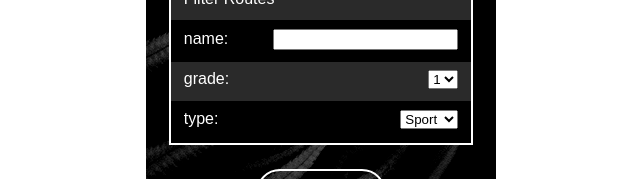
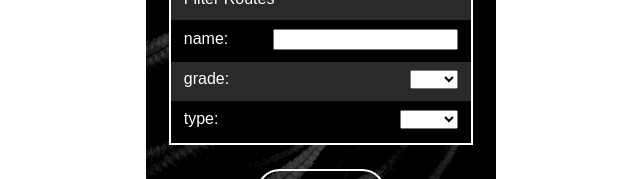
Before and after one commit to 1stBoltCrux/capstone-UI, a React app in the folder ozone/: page / in a window 1280 px wide. Shown: the part 203-382 px from the top of the page, without its empty margins (319-959 px from the left). Built offline with nearby package versions, Linux system fonts and the light colour scheme; no server answers.

Commit message:
end thursday

```diff
--- a/ozone/src/App.js
+++ b/ozone/src/App.js
@@ -27,7 +27,7 @@ class App extends Component {
             <Nav/>
             <Switch>
               <Route path="/myList" exact component={()=> <MyList myRoutes={myRoutes}/> }/>
-              <Route path="/" exact component={Home}/>
+              <Route path="/" exact component={()=><Home routes={routes} />}/>
               <Route path="/list" render={()=> <List routes={routes}/>}/>
               <Route path ="/detailpage" exact component={DetailPage}/>
               <Route path ="/editmodal" exact component={EditModal}/>
--- a/ozone/src/actions/index.js
+++ b/ozone/src/actions/index.js
@@ -25,15 +25,20 @@ export function addToList(props, route){
     type: types.ADD_TO_LIST,
     payload: route
   }
-  // const action = {
-  //   type: 'ADD_TO_LIST',
-  //   route: route
-  }
-  // props.dispatch(action)
+}
 
 
- export function handleSubmitClick(_name, _type, _grade) {
-   console.log(_name, _type, _grade);
+
+ export function handleSubmitClick(_name, _type, _grade, routes) {
+   return {
+     type: types.FILTER,
+     payload: {
+       name: _name,
+       type: _type,
+       grade: _grade,
+       routes: routes
+     }
+   }
 
 
 
--- a/ozone/src/components/DetailPage.js
+++ b/ozone/src/components/DetailPage.js
@@ -11,7 +11,7 @@ import { addToList } from './../actions'
 class DetailPage extends React.Component {
 
   render() {
-    const {route, routeId, pitches, name, rating, location } = this.props.location.state;
+    const {route, routeId, pitches, name, rating, location, routeList } = this.props.location.state;
     return (
       <div className={styles.detailPageWrapper}>
         <div className={styles.detailInfoBox}>
--- a/ozone/src/components/Home.js
+++ b/ozone/src/components/Home.js
@@ -8,27 +8,38 @@ import { handleSubmitClick } from './../actions'
 class Home extends React.Component {
 
   render () {
+
+    const { routes } = this.props;
+
     return (
       <div  className={styles.homeWrapper}>
         <div className={styles.filters}>
           <div className={styles.filterRoute}>
             <div className={styles.filterBox} id="filter-title"><p>Filter Routes</p></div>
 
-            <div className={styles.filterBox}><p>name:</p><input type='text' ref={input => this._name = input}></input></div>
+            <div className={styles.filterBox}><p>name:</p><input type='text' value={undefined} ref={input => this._name = input}></input></div>
 
             <div className={styles.filterBox}><p>grade:</p>
             <select ref={input => this._grade = input}>
-              <option value='1'>1</option>
-              <option value='2'>2</option>
+              <option value={null}></option>
+              <option value='6'>5.6</option>
+              <option value='7'>5.7</option>
+              <option value='8'>5.8</option>
+              <option value='9'>5.9</option>
+              <option value='10'>5.10</option>
+              <option value='11'>5.11</option>
+              <option value='12'>5.12</option>
+              <option value='13'>5.13</option>
             </select></div>
             <div className={styles.filterBox}><p>type:</p>
             <select ref={input => this._type = input} >
-              <option value='trad'>Sport</option>
-              <option value='sport'>Trad</option>
-              <option value='mixed'>Mixed</option>
+              <option value={null}></option>
+              <option value='Sport'>Sport</option>
+              <option value='Trad'>Trad</option>
+              <option value='Mixed'>Mixed</option>
             </select></div>
           </div>
-          <div onClick={()=> handleSubmitClick(this._name.value, this._type.value, this._grade.value)} className={styles.filterRouteButton}><p>Filter Route List</p></div>
+          <div onClick={()=> this.props.dispatch(handleSubmitClick(this._name.value, this._type.value, this._grade.value, routes))} className={styles.filterRouteButton}><p>Filter Route List</p></div>
 
           <div className={styles.filterMyList}>
             <div className={styles.filterRoute}>
--- a/ozone/src/components/List.js
+++ b/ozone/src/components/List.js
@@ -11,6 +11,7 @@ class List extends React.Component {
       <div className={styles.listWrapper}>
         {this.props.routes.map((route, key) =>
           <ListItem
+            routeList={this.props.routes}
             type={route.type}
             route={route}
           pitches={route.pitches}
--- a/ozone/src/components/ListItem.js
+++ b/ozone/src/components/ListItem.js
@@ -25,7 +25,8 @@ class ListItem extends React.Component {
           rating: this.props.rating,
           location: this.props.location,
           pitches: this.props.pitches,
-          routeId: this.props.routeId
+          routeId: this.props.routeId,
+          routeList: this.props.routeList
         }
 
       }}><div className={styles.listItemWrapper}>
--- a/ozone/src/constants/ActionTypes.js
+++ b/ozone/src/constants/ActionTypes.js
@@ -1,2 +1,3 @@
 export const RECEIVED = 'RECIEVED';
 export const ADD_TO_LIST = 'ADD_TO_LIST'
+export const FILTER = 'FILTER'
--- /dev/null
+++ b/ozone/src/reducers/FilteredListReducer.js
@@ -0,0 +1,18 @@
+import constants from './../constants';
+const {types} = constants
+
+const FilteredListReducer = (state = {}, action) => {
+  switch(action.type) {
+    case types.FILTER: {
+      let resultArray = [];
+      const {routes, name, type, grade } = action.payload;
+      let filteredArray = routes.filter((route) => {
+        return route.name === name;
+      })
+        return filteredArray
+    }
+  }
+  return state;
+}
+
+export default FilteredListReducer;
--- a/ozone/src/reducers/FullListReducer.js
+++ b/ozone/src/reducers/FullListReducer.js
@@ -5,6 +5,12 @@ const FullListReducer = (state = {}, action) => {
   switch(action.type) {
     case types.RECEIVED: {
       const fullList = Object.assign({}, action.payload);
+
+      fullList.routes.forEach((route) => {
+         let newRouteRating = route.rating.slice(2,4)
+         route.starVotes = parseFloat(newRouteRating);
+      })
+
       function compare(a,b){
         if (a.name < b.name)
         return -1;
--- a/ozone/src/reducers/index.js
+++ b/ozone/src/reducers/index.js
@@ -1,10 +1,12 @@
 import { combineReducers } from 'redux';
 import FullListReducer from './FullListReducer';
 import MyListReducer from './MyListReducer';
+import FilteredListReducer from './FilteredListReducer';
 
 const rootReducer = combineReducers({
   fullList: FullListReducer,
-  myList: MyListReducer
+  myList: MyListReducer,
+  filteredList: FilteredListReducer
 })
 
 export default rootReducer;
```
Also changed, not shown: ozone/src/reducers/MyFilteredListReducer.js (added).
